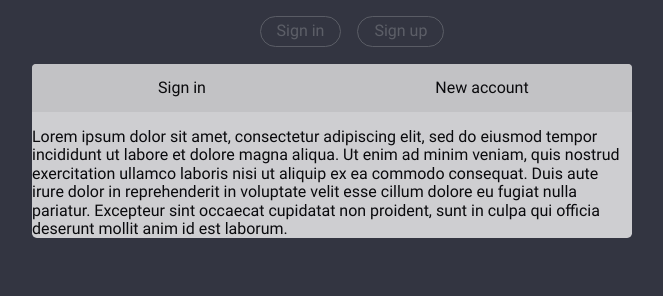
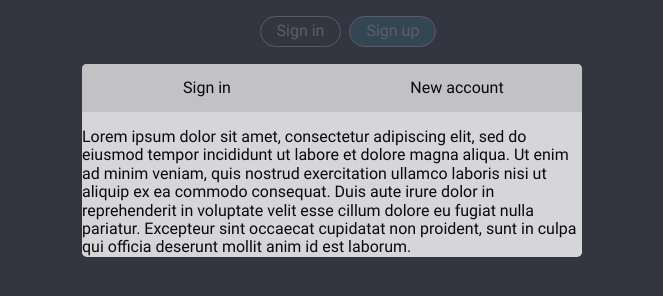
Before and after one commit to mikhailnakanechny/modal-login, a website built with webpack: page src/index.html in a window 1280 px wide. Shown: the whole page, without its empty margins (308-971 px from the left). Built offline with nearby package versions, Linux system fonts and the light colour scheme.

Commit message:
fix: some style fixes

```diff
--- a/src/index.html
+++ b/src/index.html
@@ -10,18 +10,19 @@
 <header class="c-header">
     <nav class="c-header__nav">
         <ul class="c-header__select">
-            <li><a class="c-header__signin" href="#">Sign in</a></li>
-            <li><a class="c-header__signup" href="#">Sign up</a></li>
+            <li><a class="c-header__sel" href="#">Sign in</a></li>
+            <li><a class="c-header__sel c-header__sel--colored" href="#">Sign up</a></li>
         </ul>
     </nav>
 </header>
 
 <main>
+    <!--<div class="c-modalAuth c-modalAuth&#45;&#45;hidden">-->
     <div class="c-modalAuth">
         <div class="c-modalAuth__container">
             <ul class="c-modalAuth__select">
-                <li><a href="#">Sign in</a></li>
-                <li><a href="#">New account</a></li>
+                <li><a class="c-modalAuth__selBtn" href="#">Sign in</a></li>
+                <li><a class="c-modalAuth__selBtn" href="#">New account</a></li>
             </ul>
 
             <div class="c-modalAuth__forms">
--- a/src/scss/style.scss
+++ b/src/scss/style.scss
@@ -1,9 +1,9 @@
 $font-stack: Roboto, "Open Sans", "Helvetica Neue", sans-serif;
 
 $color-1: #FFFFFF;
-$color-2: #FFFFFF;
+$color-2: #2F889A;
 $color-3: #343642;
-//#F8F9F
+
 
 
 @font-face {
@@ -41,16 +41,20 @@ body {
     }
   }
 
-  a {
+  .c-header__sel {
     display: block;
     height: 1em;
     line-height: 1em;
     padding: 0.4em 1em;
-    margin: 0 0.5em;
+    margin: 0 0.5em 0 0;
     background: $color-3;
     border: 0.5px solid whitesmoke;
     border-radius: 5em;
     color: #FFF;
+
+    &--colored {
+      background: $color-2;
+    }
   }
 
 }
@@ -86,9 +90,9 @@ body {
 .c-modalAuth__container {
   position: relative;
   width: 90%;
-  max-width: 600px;
+  max-width: 500px;
   margin: 4em auto;
-  background: whitesmoke;
+  background: $color-1;
   border-radius: 0.3em;
 
   .c-modalAuth__select {
@@ -105,15 +109,15 @@ body {
       text-align: center;
 
       &:first-child a {
-        border-radius: .25em 0 0 0;
+        border-radius: 0.3em 0 0 0;
       }
 
       &:last-child a {
-        border-radius: 0 .25em 0 0;
+        border-radius: 0 0.3em 0 0;
       }
     }
 
-    a {
+    .c-modalAuth__selBtn {
       display: block;
       width: 100%;
       height: 1em;
@@ -125,7 +129,7 @@ body {
       color: black;
 
       &--selected {
-        background: #FFF;
+        background: $color-1;
       }
     }
   }
```
